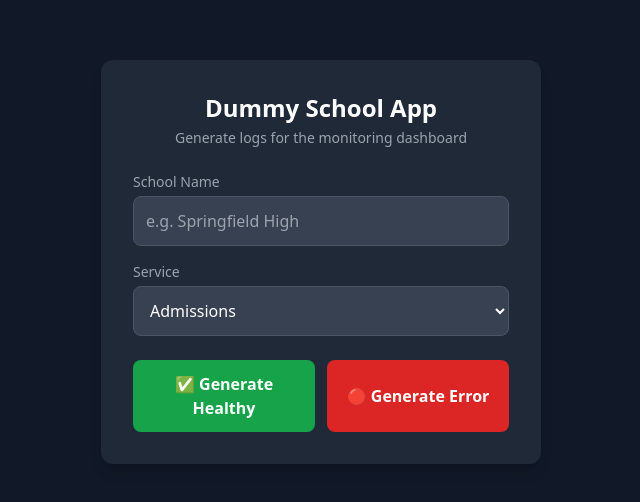
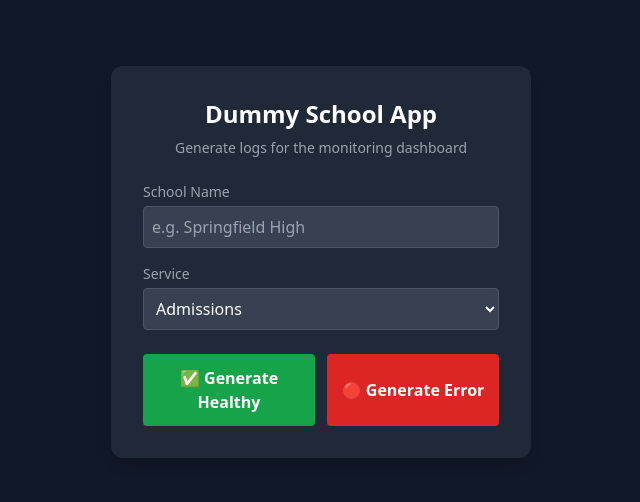
Before and after one commit to Namratachougule3792/kiinara-dummy-service, a Nuxt app: page / in a window 1280 px wide. Shown: the part 138-640 px from the top of the page, without its empty margins (319-959 px from the left). Built offline with nearby package versions, Linux system fonts and the light colour scheme.

Commit message:
separated buttons

```diff
--- a/app/pages/index.vue
+++ b/app/pages/index.vue
@@ -3,19 +3,19 @@ import { ref } from 'vue'
 
 const school = ref('')
 const service = ref('Admissions')
-const loading = ref(false)
+const loadingHealthy = ref(false)
+const loadingError = ref(false)
 const lastResult = ref(null)
-
-// Your monitoring app URL — no trailing slash
-const MONITORING_URL = 'https://main.d1o8f3eh3hg0bw.amplifyapp.com'
 
 const sendLog = async (statusCode) => {
   if (!school.value.trim()) {
-    alert('Enter school name')
+    alert('Please enter a school name first!')
     return
   }
 
-  loading.value = true
+  if (statusCode === 200) loadingHealthy.value = true
+  else loadingError.value = true
+
   lastResult.value = null
 
   const payload = {
@@ -26,20 +26,11 @@ const sendLog = async (statusCode) => {
   }
 
   try {
-    const res = await fetch(`${MONITORING_URL}/api/collect`, {
+    const res = await fetch('/api/forward-log', {
       method: 'POST',
-      headers: {
-        'Content-Type': 'application/json',
-        'Accept': 'application/json'
-      },
+      headers: { 'Content-Type': 'application/json' },
       body: JSON.stringify(payload)
     })
-
-    if (!res.ok) {
-      const text = await res.text()
-      lastResult.value = { type: 'error', message: `Server error ${res.status}: ${text}` }
-      return
-    }
 
     const data = await res.json()
 
@@ -47,41 +38,39 @@ const sendLog = async (statusCode) => {
       lastResult.value = { type: 'error', message: `Failed: ${data.error}` }
     } else {
       lastResult.value = {
-        type: statusCode === 200 ? 'success' : 'warning',
+        type: statusCode === 200 ? 'success' : 'error',
         message: statusCode === 200
-          ? `✅ Healthy log sent! School: "${payload.school}" | Service: ${service.value}`
-          : `🔴 Error log sent! School: "${payload.school}" | Service: ${service.value}`
+          ? `✅ Healthy log sent for "${payload.school}" → ${service.value}`
+          : `🔴 Error log sent for "${payload.school}" → ${service.value}`
       }
     }
   } catch (err) {
-    lastResult.value = {
-      type: 'error',
-      message: `Network error: ${err.message}. Check MONITORING_URL and CORS settings.`
-    }
+    lastResult.value = { type: 'error', message: `Network error: ${err.message}` }
   } finally {
-    loading.value = false
+    if (statusCode === 200) loadingHealthy.value = false
+    else loadingError.value = false
   }
 }
 </script>
 
 <template>
 <div class="min-h-screen bg-gray-900 text-white flex items-center justify-center">
-  <div class="bg-gray-800 p-8 rounded-xl shadow-lg w-[440px]">
+  <div class="bg-gray-800 p-8 rounded-xl shadow-lg w-[420px]">
 
-    <h1 class="text-2xl font-bold mb-1 text-center">Dummy School App</h1>
+    <h1 class="text-2xl font-bold mb-2 text-center">Dummy School App</h1>
     <p class="text-gray-400 text-sm text-center mb-6">Generate logs for the monitoring dashboard</p>
 
     <label class="block text-sm text-gray-400 mb-1">School Name</label>
     <input
       v-model="school"
       placeholder="e.g. Springfield High"
-      class="w-full p-3 mb-4 rounded-lg bg-gray-700 border border-gray-600 focus:outline-none focus:border-blue-400 text-white"
+      class="w-full p-2 mb-4 rounded bg-gray-700 border border-gray-600 focus:outline-none focus:border-blue-400"
     />
 
     <label class="block text-sm text-gray-400 mb-1">Service</label>
     <select
       v-model="service"
-      class="w-full p-3 mb-6 rounded-lg bg-gray-700 border border-gray-600 focus:outline-none text-white"
+      class="w-full p-2 mb-6 rounded bg-gray-700 border border-gray-600 focus:outline-none"
     >
       <option value="Admissions">Admissions</option>
       <option value="Attendance">Attendance</option>
@@ -92,31 +81,27 @@ const sendLog = async (statusCode) => {
     <div class="flex gap-3">
       <button
         type="button"
-        :disabled="loading"
+        :disabled="loadingHealthy || loadingError"
         @click.prevent="sendLog(200)"
-        class="flex-1 bg-green-600 hover:bg-green-700 disabled:opacity-50 disabled:cursor-not-allowed p-3 rounded-lg font-semibold transition-colors"
+        class="flex-1 bg-green-600 hover:bg-green-700 disabled:opacity-50 disabled:cursor-not-allowed p-3 rounded font-semibold transition-colors"
       >
-        {{ loading ? 'Sending...' : '✅ Generate Healthy' }}
+        {{ loadingHealthy ? 'Sending...' : '✅ Generate Healthy' }}
       </button>
 
       <button
         type="button"
-        :disabled="loading"
+        :disabled="loadingHealthy || loadingError"
         @click.prevent="sendLog(500)"
-        class="flex-1 bg-red-600 hover:bg-red-700 disabled:opacity-50 disabled:cursor-not-allowed p-3 rounded-lg font-semibold transition-colors"
+        class="flex-1 bg-red-600 hover:bg-red-700 disabled:opacity-50 disabled:cursor-not-allowed p-3 rounded font-semibold transition-colors"
       >
-        {{ loading ? 'Sending...' : '🔴 Generate Error' }}
+        {{ loadingError ? 'Sending...' : '🔴 Generate Error' }}
       </button>
     </div>
 
     <div
       v-if="lastResult"
-      :class="{
-        'bg-green-900 border-green-600': lastResult.type === 'success',
-        'bg-yellow-900 border-yellow-600': lastResult.type === 'warning',
-        'bg-red-900 border-red-600': lastResult.type === 'error'
-      }"
-      class="mt-4 p-3 rounded-lg border text-sm"
+      :class="lastResult.type === 'success' ? 'bg-green-900 border-green-500' : 'bg-red-900 border-red-500'"
+      class="mt-4 p-3 rounded border text-sm"
     >
       {{ lastResult.message }}
     </div>
```
